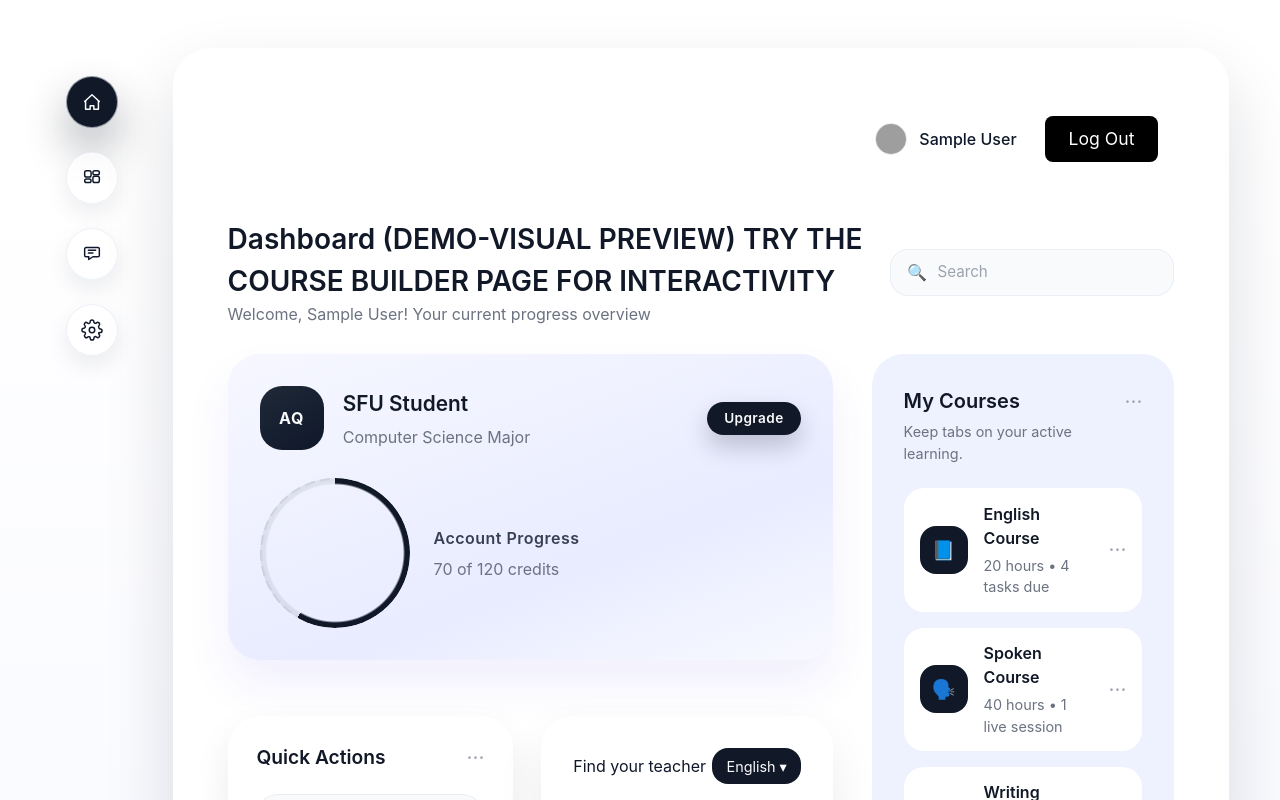
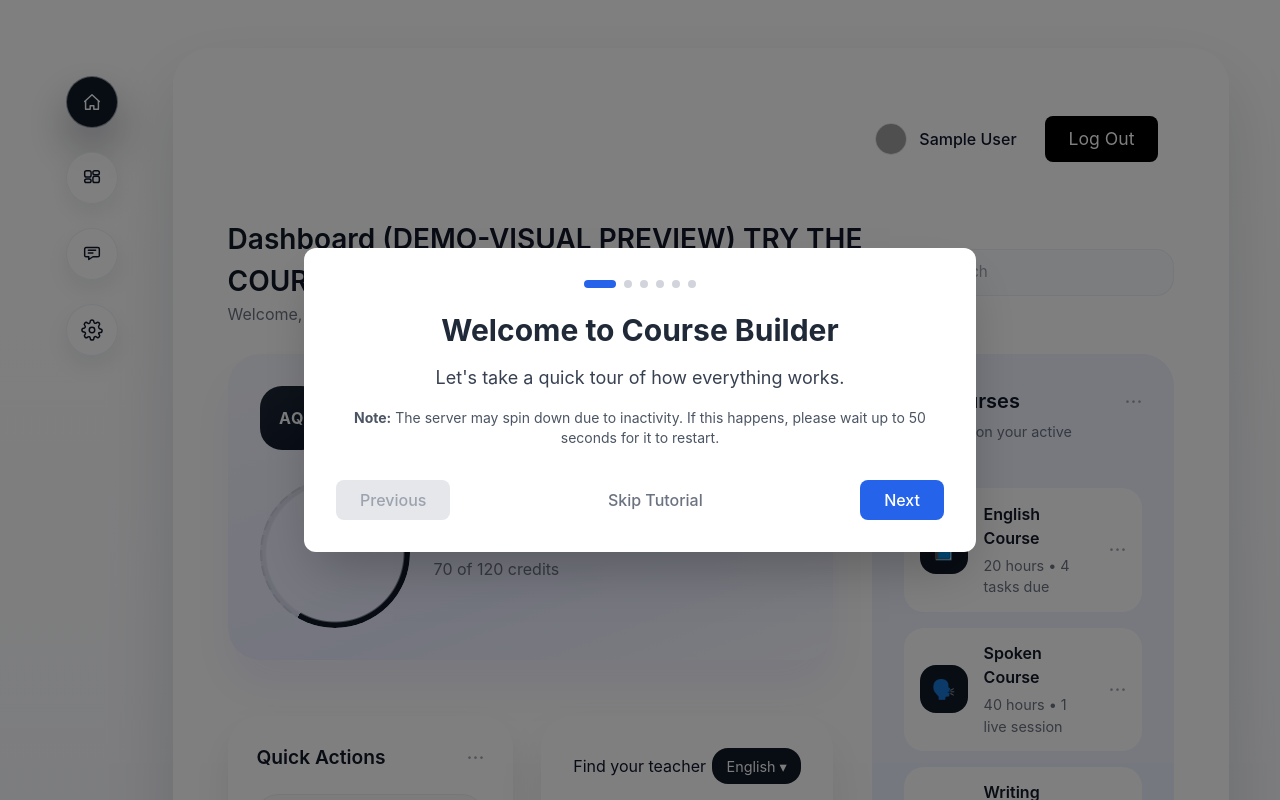
Before and after one commit to StormHacks-2025/ProjectCourseBuilder, a React app in the folder frontend/: page /dashboard in a window 1280 px wide. Shown: the top 800 px of the page. Built offline with nearby package versions, Linux system fonts and the light colour scheme; no server answers; sample sign-in values are in the browser's storage; grey boxes are pictures that could not be loaded; the HTML template or start-up script is replaced by a standard one.

Commit message:
added popup modal and goodness score display

```diff
--- a/frontend/src/pages/Dashboard.jsx
+++ b/frontend/src/pages/Dashboard.jsx
@@ -8,6 +8,105 @@ export default function Dashboard() {
   const [user, setUser] = useState(null);
   const [transcriptSet, setTranscriptSet] = useState(false);
   const [loading, setLoading] = useState(true);
+  const [showTutorial, setShowTutorial] = useState(false);
+  const [tutorialStep, setTutorialStep] = useState(0);
+
+  const tutorialSteps = [
+    {
+      title: "Welcome to Course Builder",
+      content: (
+        <div>
+          <p className="mb-4">Let's take a quick tour of how everything works.</p>
+          <p className="text-sm text-gray-600">
+            <strong>Note:</strong> The server may spin down due to inactivity. If this happens,
+            please wait up to 50 seconds for it to restart.
+          </p>
+        </div>
+      )
+    },
+    {
+      title: "Visual Preview Pages",
+      content: (
+        <div>
+          <p className="mb-3">You have three main pages to explore:</p>
+          <ul className="space-y-2 text-left">
+            <li><strong>Dashboard:</strong> View your progress overview and quick stats</li>
+            <li><strong>Community:</strong> Connect with other students and share experiences</li>
+            <li><strong>Pricing:</strong> Explore subscription options and features</li>
+          </ul>
+        </div>
+      )
+    },
+    {
+      title: "Course Builder - The Interactive Hub",
+      content: (
+        <div className="text-left space-y-3">
+          <p className="font-semibold mb-2">This is where the magic happens:</p>
+          <ul className="space-y-2">
+            <li><strong>Create Courses:</strong> Type in a course name to get started</li>
+            <li><strong>Drag & Drop:</strong> Easily organize and reorder your courses</li>
+            <li><strong>Save & Load:</strong> Your courses are automatically saved and can be loaded anytime</li>
+          </ul>
+        </div>
+      )
+    },
+    {
+      title: "AI Chatbot Assistant",
+      content: (
+        <div className="text-left space-y-3">
+          <p className="mb-2">Open the side chatbot to get personalized course recommendations.</p>
+          <div className="bg-gray-100 p-3 rounded-lg mb-2">
+            <p className="text-sm font-mono">Try asking: "Give me chemistry courses that are hard"</p>
+          </div>
+          <p className="text-sm">The AI will generate courses based on your request, and you can load them directly into your schedule.</p>
+        </div>
+      )
+    },
+    {
+      title: "Settings & Profile",
+      content: (
+        <div className="text-left space-y-3">
+          <p className="mb-2">Customize your experience in Settings:</p>
+          <ul className="space-y-2">
+            <li><strong>Transcript Feature:</strong> Upload and manage your academic transcripts</li>
+            <li><strong>Profile Picture:</strong> Set your avatar and personalize your profile</li>
+            <li><strong>Profile Info:</strong> Update your name, bio, and other details</li>
+          </ul>
+        </div>
+      )
+    },
+    {
+      title: "You're All Set",
+      content: (
+        <div>
+          <p className="mb-4">Head over to the <strong>Course Builder</strong> page to start creating your perfect schedule.</p>
+          <p className="text-sm text-gray-600">You can always revisit this tutorial from the help menu.</p>
+        </div>
+      )
+    }
+  ];
+
+  const handleCloseTutorial = () => {
+    if (user) {
+      localStorage.setItem(`tutorial_seen_${user.email}`, 'true');
+    }
+    setShowTutorial(false);
+    setTutorialStep(0);
+  };
+
+  const handleNext = () => {
+    if (tutorialStep < tutorialSteps.length - 1) {
+      setTutorialStep(tutorialStep + 1);
+    } else {
+      handleCloseTutorial();
+    }
+  };
+
+  const handlePrevious = () => {
+    if (tutorialStep > 0) {
+      setTutorialStep(tutorialStep - 1);
+    }
+  };
 
   useEffect(() => {
     const fetchUserData = async () => {
@@ -19,8 +118,13 @@ export default function Dashboard() {
           window.location.href = "/login";
           return;
         }
+        setUser(storedUser);
 
-        setUser(storedUser);
+        // Check if user has seen the tutorial
+        const hasSeenTutorial = localStorage.getItem(`tutorial_seen_${storedUser.email}`);
+        if (!hasSeenTutorial) {
+          setShowTutorial(true);
+        }
 
         // Fetch profile info
         const profileRes = await fetch("https://projectcoursebuilder-1.onrender.com/api/profile", {
@@ -30,7 +134,7 @@ export default function Dashboard() {
 
         // Fetch transcript status
         const transcriptRes = await fetch(
-          `https:/projectcoursebuilder-1.onrender.com//api/transcripts?email=${storedUser.email}`
+          `https://projectcoursebuilder-1.onrender.com/api/transcripts?email=${storedUser.email}`
         );
         const transcriptData = await transcriptRes.json();
 
@@ -49,6 +153,68 @@ export default function Dashboard() {
 
   return (
     <div className="dashboard-page">
+      {/* Tutorial Modal */}
+      {showTutorial && (
+        <div className="fixed inset-0 bg-black bg-opacity-50 flex items-center justify-center z-50 p-4">
+          <div className="bg-white rounded-xl shadow-2xl max-w-2xl w-full max-h-[90vh] overflow-y-auto">
+            <div className="p-8">
+              {/* Progress dots */}
+              <div className="flex justify-center gap-2 mb-6">
+                {tutorialSteps.map((_, index) => (
+                  <div
+                    key={index}
+                    className={`h-2 w-2 rounded-full transition-all ${index === tutorialStep
+                        ? 'bg-blue-600 w-8'
+                        : index < tutorialStep
+                          ? 'bg-blue-400'
+                          : 'bg-gray-300'
+                      }`}
+                  />
+                ))}
+              </div>
+
+              {/* Content */}
+              <div className="text-center mb-8">
+                <h2 className="text-3xl font-bold mb-4 text-gray-800">
+                  {tutorialSteps[tutorialStep].title}
+                </h2>
+                <div className="text-gray-700 text-lg">
+                  {tutorialSteps[tutorialStep].content}
+                </div>
+              </div>
+
+              {/* Navigation buttons */}
+              <div className="flex justify-between items-center">
+                <button
+                  onClick={handlePrevious}
+                  disabled={tutorialStep === 0}
+                  className={`px-6 py-2 rounded-lg font-medium transition-all ${tutorialStep === 0
+                      ? 'bg-gray-200 text-gray-400 cursor-not-allowed'
+                      : 'bg-gray-200 text-gray-700 hover:bg-gray-300'
+                    }`}
+                >
+                  Previous
+                </button>
+
+                <button
+                  onClick={handleCloseTutorial}
+                  className="text-gray-500 hover:text-gray-700 font-medium"
+                >
+                  Skip Tutorial
+                </button>
+
+                <button
+                  onClick={handleNext}
+                  className="px-6 py-2 bg-blue-600 text-white rounded-lg font-medium hover:bg-blue-700 transition-all"
+                >
+                  {tutorialStep === tutorialSteps.length - 1 ? 'Get Started' : 'Next'}
+                </button>
+              </div>
+            </div>
+          </div>
+        </div>
+      )}
+
       <header className="dashboard-page__header">
         <div>
           <h1 className="dashboard-page__title">Dashboard (DEMO-VISUAL PREVIEW) TRY THE COURSE BUILDER PAGE FOR INTERACTIVITY</h1>
@@ -56,7 +222,6 @@ export default function Dashboard() {
             Welcome, {user?.name ?? "Student"}! Your current progress overview
           </p>
         </div>
-
         <div className="flex flex-col items-end gap-2">
           <form className="dashboard-search" role="search">
             <span className="dashboard-search__icon" aria-hidden>
@@ -76,7 +241,6 @@ export default function Dashboard() {
         {/* Left column */}
         <section className="dashboard-grid__main">
           <Profile user={user} transcriptSet={transcriptSet} />
-
           <div className="dashboard-row">
             <QuickActions user={user} />
             <Schedule user={user} />
--- a/frontend/src/pages/Settings.jsx
+++ b/frontend/src/pages/Settings.jsx
@@ -9,7 +9,6 @@ export default function Settings({ userEmail }) {
     "Transcript2.pdf",
     "Transcript3.pdf",
   ];
-
   const [goodnessScore, setGoodnessScore] = useState(0);
   const [uploading, setUploading] = useState(false);
   const [lastResponse, setLastResponse] = useState(null);
@@ -17,17 +16,15 @@ export default function Settings({ userEmail }) {
   const handlePDFUpload = async (file) => {
     if (!file) return;
     setUploading(true);
-
     const formData = new FormData();
     formData.append("pdf", file);
 
     try {
-      const res = await fetch("https://projectcoursebuilder-1.onrender.com/api/upload", {
+      const res = await fetch("https://projectcoursebuilder-1.onrender.com/api/pdf/upload", {
         method: "POST",
         headers: { "x-user-email": userEmail },
         body: formData,
       });
-
       const data = await res.json();
       setLastResponse(data);
 
@@ -61,10 +58,35 @@ export default function Settings({ userEmail }) {
         <div className="p-6 rounded-2xl shadow-lg bg-gradient-to-br from-blue-50 via-indigo-50 to-white">
           <SettingsProfile />
 
-          {/* Goodness Score */}
+          {/* Goodness Score Display */}
+          {goodnessScore > 0 && (
             <div className="mt-10 flex flex-col items-center">
+              <h3 className="text-xl font-semibold text-gray-800 mb-4">
+                Transcript Quality Score
+              </h3>
+              <div className="relative w-full max-w-md">
+                {/* Progress Bar */}
+                <div className="w-full bg-gray-200 rounded-full h-8 overflow-hidden">
+                  <div
+                    className="h-full bg-gradient-to-r from-blue-500 to-indigo-600 transition-all duration-1000 ease-out flex items-center justify-center"
+                    style={{ width: `${goodnessScore}%` }}
+                  >
+                    <span className="text-white font-bold text-sm">
+                      {goodnessScore.toFixed(1)}%
+                    </span>
+                  </div>
+                </div>
 
-
+                {/* Score Description */}
+                <p className="text-center text-gray-600 mt-3">
+                  {goodnessScore >= 80 && "Excellent transcript quality!"}
+                  {goodnessScore >= 60 && goodnessScore < 80 && "Good transcript quality"}
+                  {goodnessScore >= 40 && goodnessScore < 60 && "Fair transcript quality"}
+                  {goodnessScore < 40 && "Low transcript quality - consider uploading a clearer version"}
+                </p>
+              </div>
+            </div>
+          )}
 
           {/* Optional debug info */}
           {lastResponse && (
@@ -75,7 +97,6 @@ export default function Settings({ userEmail }) {
               Courses processed: {lastResponse.coursesCount}
             </div>
           )}
-          </div>
 
           {/* Transcript Upload */}
           <div className="mt-10">
@@ -86,7 +107,6 @@ export default function Settings({ userEmail }) {
                 recommendations.
               </p>
             </div>
-
             <div className="border border-gray-200 rounded-xl p-6 bg-gray-50">
               <TranscriptDropdown
                 files={transcriptFiles}
```
Lines whose indentation alone changed are shown as unchanged.
